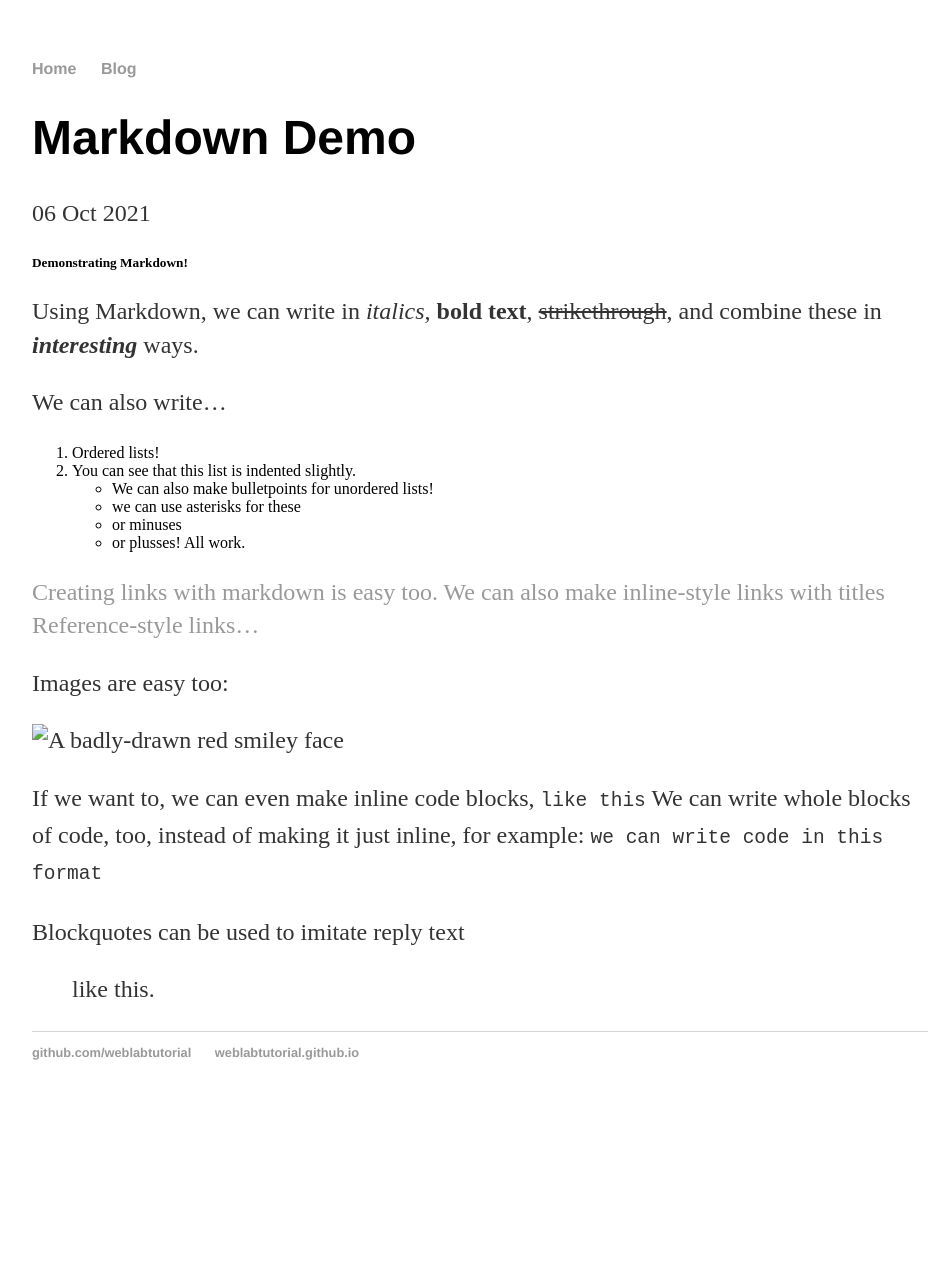
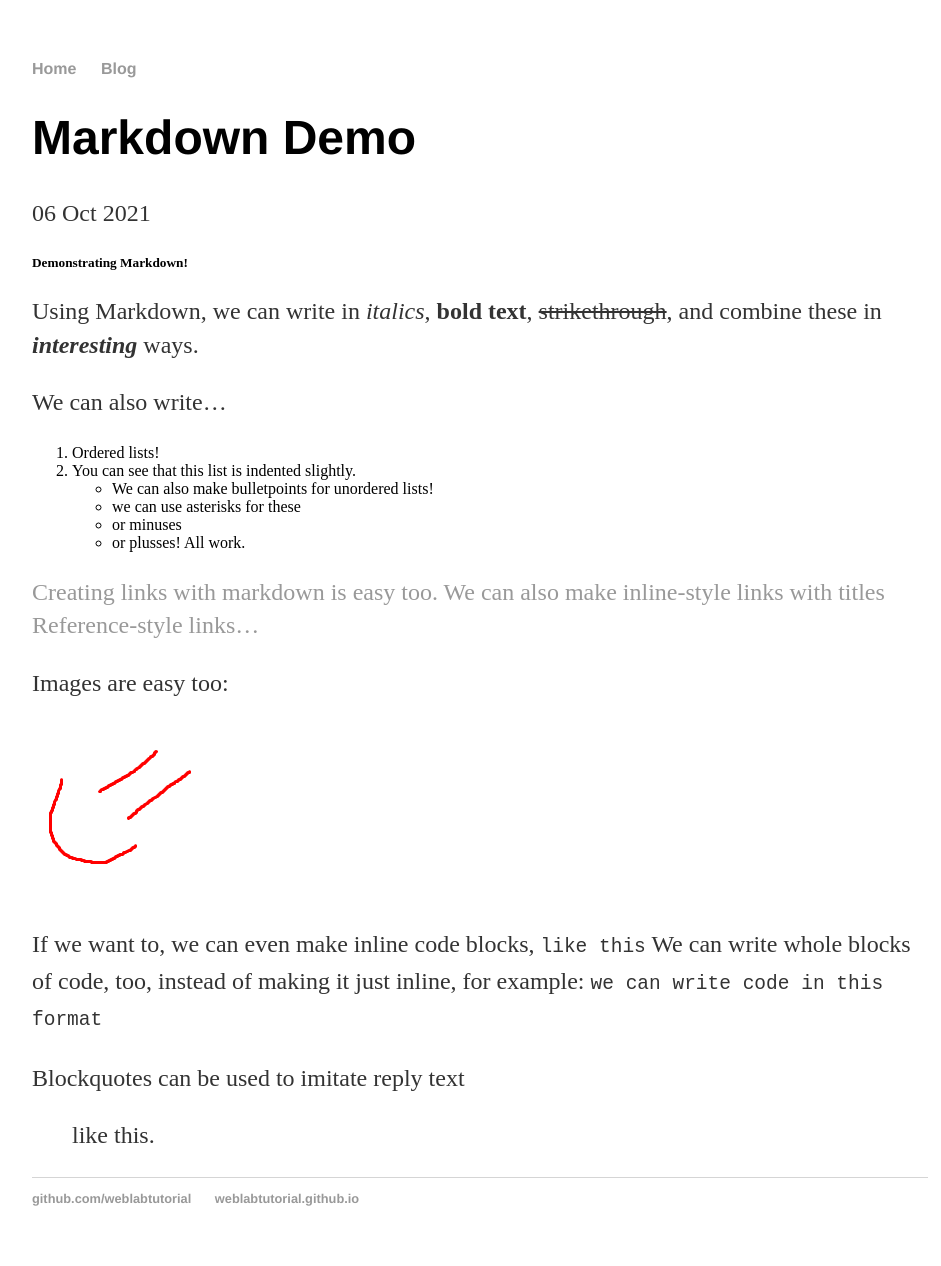
Before and after one commit to Hercynia/Hercynia.github.io, a Jekyll site: the page built from _posts/2021-10-06-Markdown-Demo.md, in a window 1280 px wide. Shown: the whole page, without its empty margins (160-1101 px from the left). Built offline with Jekyll 4.4.1, drawn with Linux system fonts in a browser that asks for light colours; before the commit the page ends 1120 px from its top, so only the background shows below that.

Commit message:
Update 2021-10-06-Markdown-Demo.md

```diff
--- a/_posts/2021-10-06-Markdown-Demo.md
+++ b/_posts/2021-10-06-Markdown-Demo.md
@@ -24,7 +24,7 @@
 
 Images are easy too:
 
-![A badly-drawn red smiley face](Hercynia.github.io/blob/main/RandomImage.png  "This image is made by me, and therefore does not violate any copyright law.")
+![A badly-drawn red smiley face](https://github.com/Hercynia/Hercynia.github.io/blob/main/RandomImage.png  "This image is made by me, and therefore does not violate any copyright law.")
 
 If we want to, we can even make inline code blocks, `like this`
 We can write whole blocks of code, too, instead of making it just inline, for example:
```
